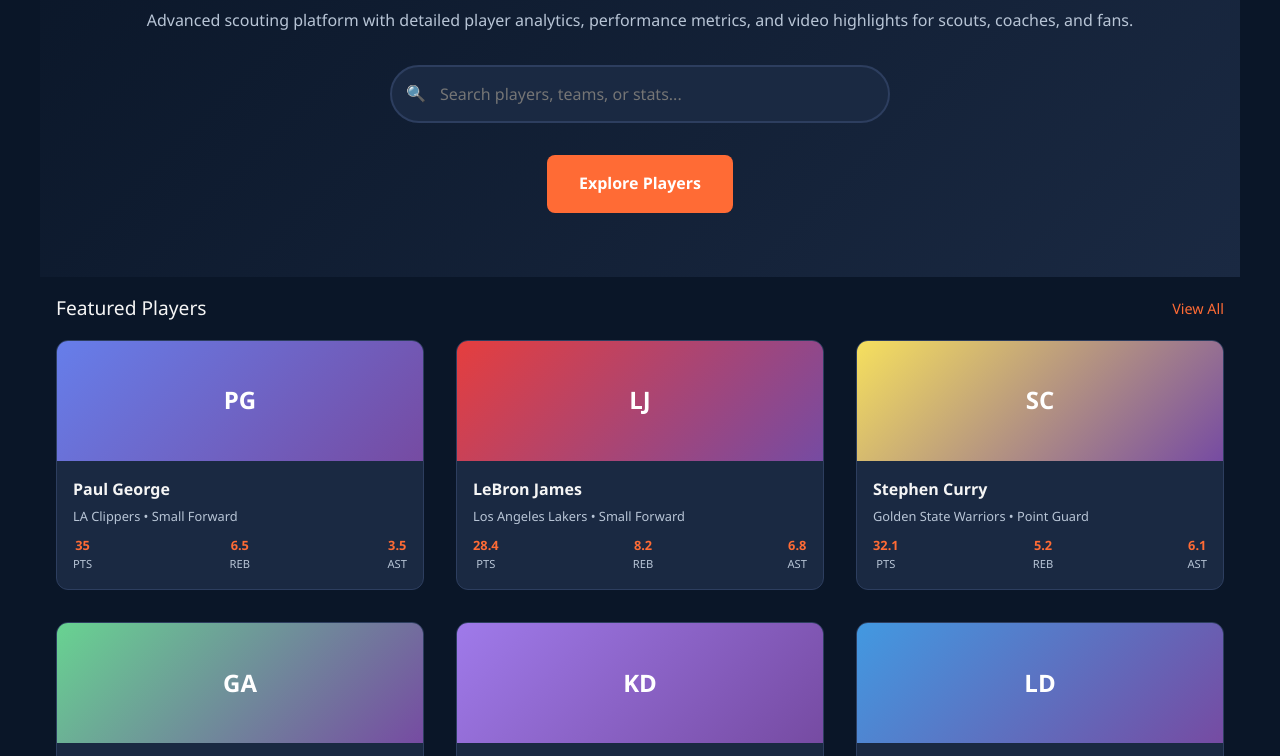
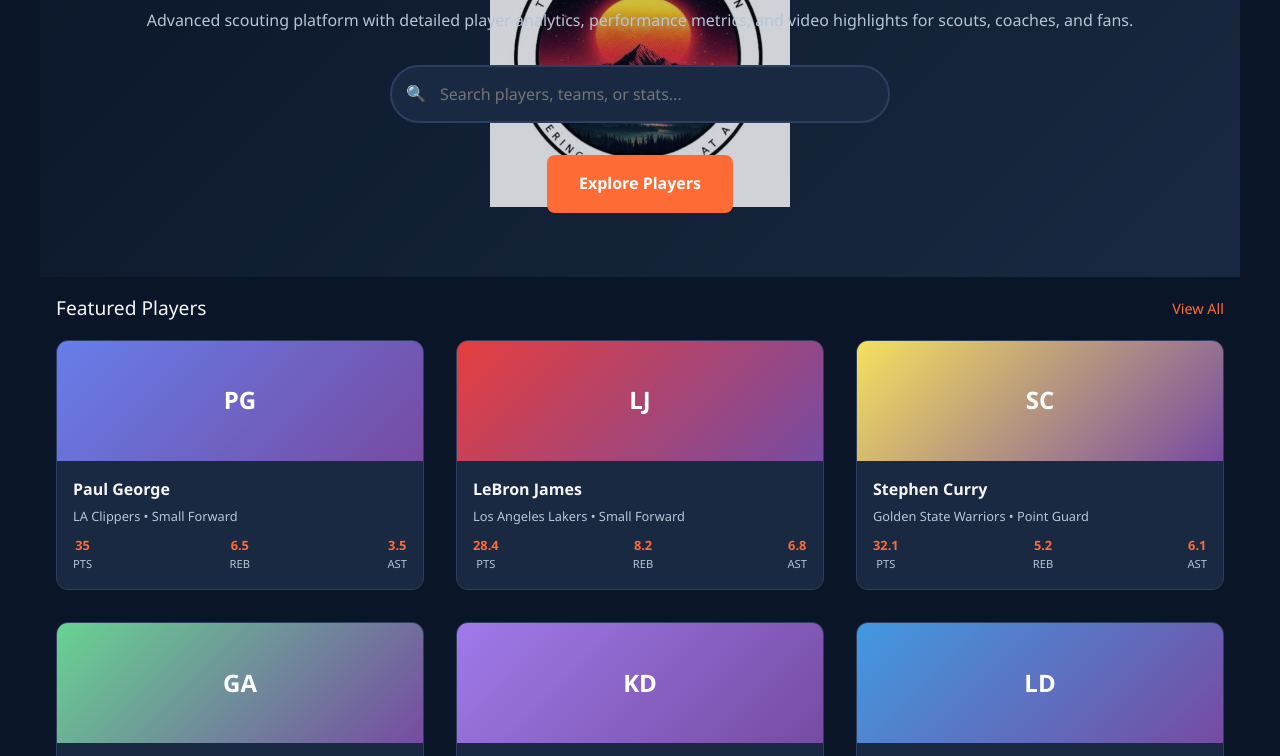
Before and after one commit to 6purpleroyal/scout-hub, a plain HTML site: page index.html in a window 1280 px wide. Shown: the part 261-1017 px from the top of the page. Drawn offline with Linux system fonts and the light colour scheme.

Commit message:
Fix logo background path

```diff
--- a/styles/main.css
+++ b/styles/main.css
@@ -187,11 +187,11 @@
     transform: translate(-50%, -50%);
     width: 300px;
     height: 300px;
-    background-image: url('bush-logo.jpg');
+    background-image: url('../bush-logo.jpg');
     background-size: contain;
     background-repeat: no-repeat;
     background-position: center;
-    opacity: 0.08;
+    opacity: 0.80;
     z-index: 0;
     pointer-events: none;
 }
```
